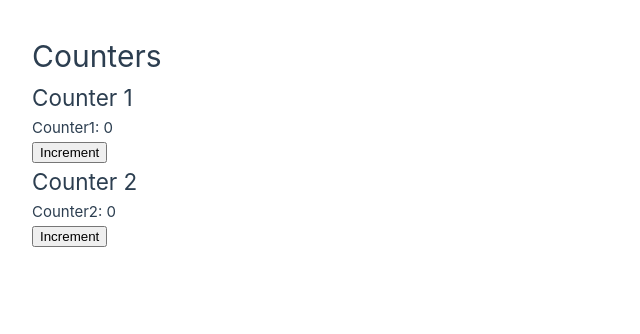
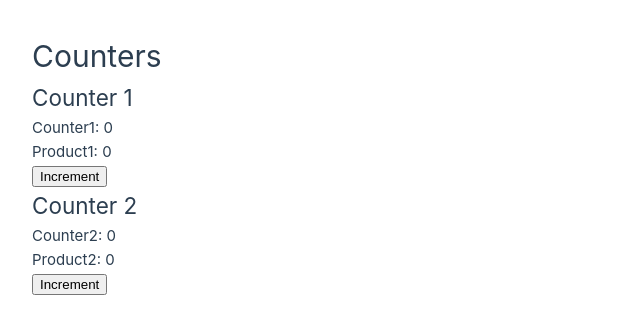
Before and after one commit to PedroHurtado/vuegk, a Vue app: page / in a window 1280 px wide. Shown: the top 334 px of the page, without its empty margins (0-640 px from the left). Built offline with nearby package versions, Linux system fonts and the light colour scheme.

Commit message:
add computed to store

```diff
--- a/src/components/stores/Counter1.vue
+++ b/src/components/stores/Counter1.vue
@@ -3,7 +3,7 @@ import { storeToRefs } from 'pinia';
 import { counterStore   } from './conunterstore';
 
 const store = counterStore(crypto.randomUUID());
-const { count } = storeToRefs(store);
+const { count,product } = storeToRefs(store);
 const { increment } = store;
 
 </script>
@@ -11,6 +11,7 @@ const { increment } = store;
     <h2>Counter 1</h2>
     <div>
         <p>Counter1: {{ count }}</p>
+        <p>Product1: {{ product }}</p>
         <button @click="increment">Increment</button>
     </div>
 </template>
--- a/src/components/stores/Counter2.vue
+++ b/src/components/stores/Counter2.vue
@@ -3,7 +3,7 @@ import { storeToRefs } from 'pinia';
 import { counterStore,   } from './conunterstore';
 
 const store = counterStore(crypto.randomUUID());
-const { count } = storeToRefs(store);
+const { count,product } = storeToRefs(store);
 const { increment } = store;
 
 </script>
@@ -11,6 +11,7 @@ const { increment } = store;
     <h2>Counter 2</h2>
     <div>
         <p>Counter2: {{ count }}</p>
+        <p>Product2: {{ product }}</p>
         <button @click="increment">Increment</button>
     </div>
 </template>
--- a/src/components/stores/conunterstore.ts
+++ b/src/components/stores/conunterstore.ts
@@ -1,11 +1,12 @@
 import { defineStore } from "pinia";
-import { ref } from "vue";
+import { computed, ref } from "vue";
 
 export const counterStore = (id: string) =>
     defineStore(`counter-${id}`, () => {
         const count = ref(0);
+        const product = computed(()=> count.value * count.value);
         const increment = () => {
             count.value++;
         };
-        return { count, increment };
+        return { count,product, increment };
     })();
```
